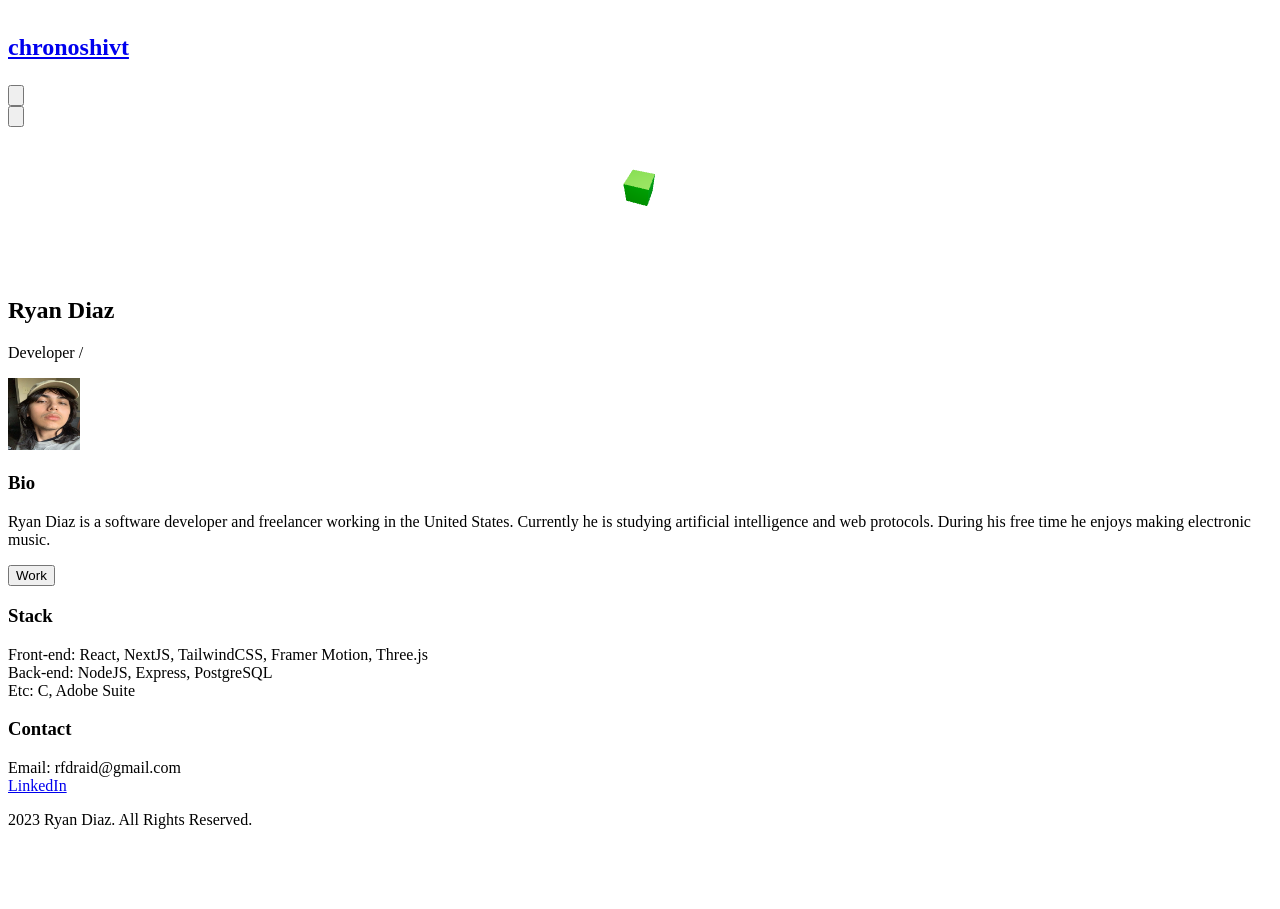
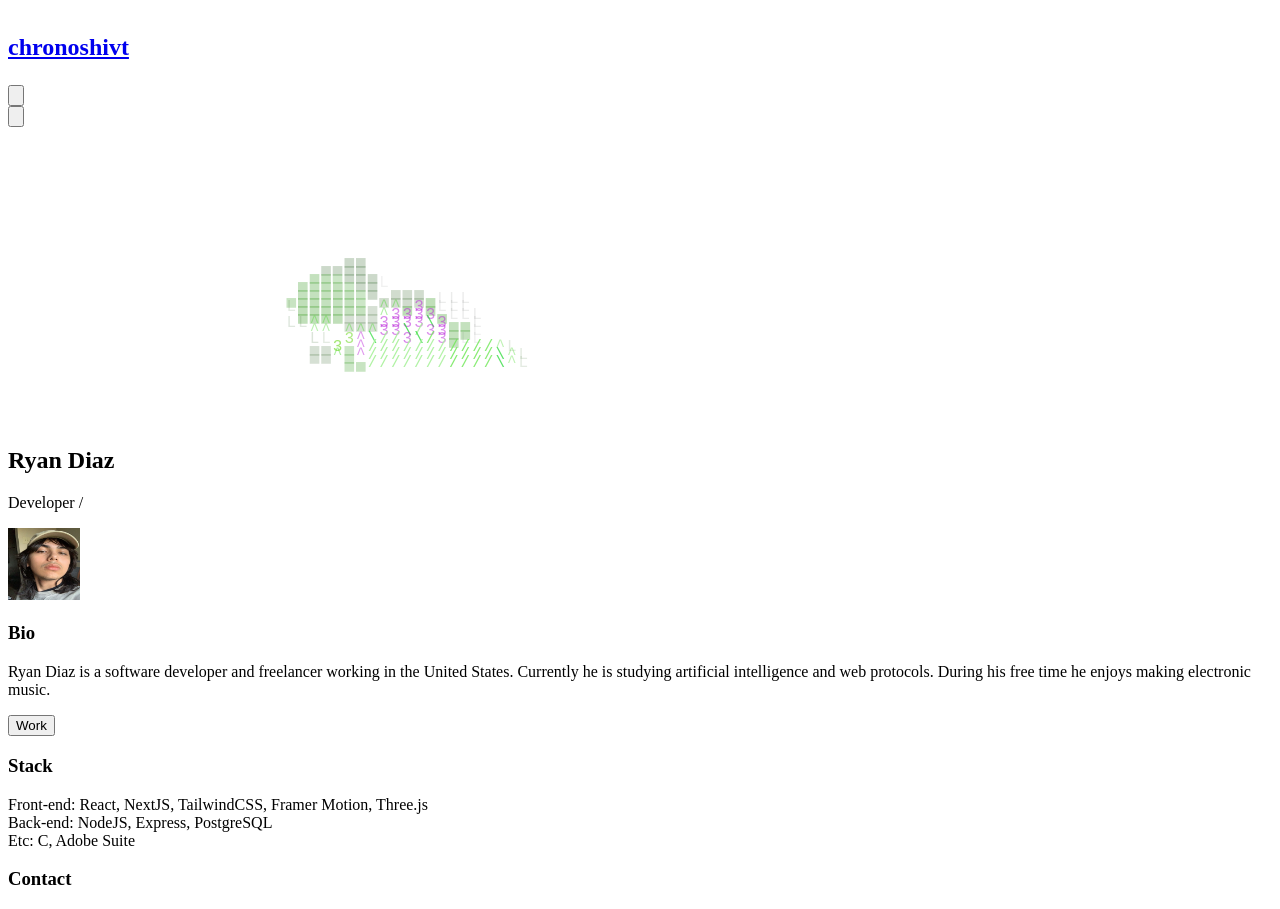
Before and after one commit to chronoshivt/next-portfolio, a Next.js app: page / in a window 1280 px wide. Shown: the part 1280-2189 px from the top of the page. Before the commit the page ends 2117 px from the top, so only its background shows below. Built offline with nearby package versions, Linux system fonts and the light colour scheme.

Commit message:
add animation

```diff
--- a/components/Japan.js
+++ b/components/Japan.js
@@ -1,32 +1,76 @@
-import React from 'react'
-import Image from 'next/image'
-import japan from '../public/japan.png'
-import { Canvas } from "@react-three/fiber";
-import Floor from "../components/three/Floor";
-import Box from "../components/three/Box";
-import LightBulb from "../components/three/Lightbulb";
+import React, { useState, useEffect } from 'react';
+import { generateComplimentaryColors, generateRandomColorByDate } from './colors.js';
+
+function Art({ blobChars, blobColors }) {
+  const [blobPosition, setBlobPosition] = useState({ x: 25, y: 15 });
+  const [trailMap, setTrailMap] = useState(() => Array.from({ length: 30 }, () => new Array(100).fill(0)));
+
+  useEffect(() => {
+    const speed = Math.floor(Math.random() * (4 - 1 + 1)) + 1 // Constant speed for movement
+    const interval = setInterval(() => {
+      setBlobPosition(prevPosition => {
+        const angle = Math.random() * Math.PI * 2; // Generates random movement direction
+        const vx = Math.cos(angle) * speed;
+        const vy = Math.sin(angle) * speed;
+        const newX = Math.min(Math.max(prevPosition.x + vx, 0), 99);
+        const newY = Math.min(Math.max(prevPosition.y + vy, 0), 29);
+
+        // Update blob position and trail fade in one go
+        setTrailMap(prevMap => prevMap.map((row, y) => row.map((cell, x) => {
+          const distance = Math.hypot(newX - x, newY - y);
+          const fade = Math.max(0, cell - 0.02);
+          return distance < 3 ? Math.min(cell + 0.2, 1) : fade;
+        })));
+
+        return { x: newX, y: newY };
+      });
+    }, 100);
+
+    // Clean up the interval on component unmount
+    return () => clearInterval(interval);
+  }, []);
+
+  const artStyle = {
+    fontFamily: 'monospace',
+    whiteSpace: 'pre-wrap',
+    lineHeight: '8px',
+    fontSize: '16px',
+    letterSpacing: '2px',
+    height: '300px',
+  };
+  // Convert the trailMap to ASCII art
+  const generateAsciiArt = (trailMap) => {
+    return trailMap.map((row) =>
+      row.map((cell, x) => {
+        if (cell > 0) {
+          const opacityIndex = Math.floor(cell * (blobColors.length - 1));
+          const color = blobColors[opacityIndex];
+          const opacity = Math.floor(cell * 255).toString(16).padStart(2, '0');
+          const charIndex = Math.floor(cell * (blobChars.length - 1));
+          const char = blobChars[charIndex];
+          return `<span style="color:${color}${opacity};">${char}</span>`;
+        }
+        return ' ';
+      }).join('') + '\n'
+    ).join('');
+  };
 
 
-function Japan() {
-    return (
-        <div className="w-auto m-auto">
-          {/* <Image className="rounded-xl" src={japan} height={280} width={280}/> */}
-          <Canvas
-        shadows={true}
-        className="h-48"
-        camera={{
-          position: [-3, 4, 1],
-        }}
-      >
-                <ambientLight color={"green"} intensity={0.4} />
-                <LightBulb position={[-1, 4, 1]} />
-          <Box/>
+  const asciiArt = generateAsciiArt(trailMap);
 
-        {/* <Floor /> */}
-      </Canvas>
-
-        </div>
-    )
+  return <div style={artStyle} dangerouslySetInnerHTML={{ __html: asciiArt }} />;
 }
 
-export default Japan
+function Japan() {
+  const customChars = ['L', '▄', '^', '3', '\\', '/', 'e'];
+  const baseColor = generateRandomColorByDate(); // Reflects the current date in the base color
+  const complimentaryColors = generateComplimentaryColors(baseColor); // Color scheme based on base color
+
+  return (
+    <div className="w-full h-full overflow-hidden">
+      <Art blobChars={customChars} blobColors={complimentaryColors} />
+    </div>
+  );
+}
+
+export default Japan;
--- /dev/null
+++ b/components/colors.js
@@ -0,0 +1,106 @@
+function hexToHSL(hex) {
+    let r, g, b;
+    if (hex.length === 4) {
+        [r, g, b] = [1, 2, 3].map(i => parseInt(hex[i] + hex[i], 16));
+    } else if (hex.length === 7) {
+        [r, g, b] = [1, 3, 5].map(i => parseInt(hex.slice(i, i + 2), 16));
+    }
+
+    r /= 255;
+    g /= 255;
+    b /= 255;
+    let cmin = Math.min(r, g, b),
+        cmax = Math.max(r, g, b),
+        delta = cmax - cmin,
+        h, s, l = (cmax + cmin) / 2;
+
+    if (delta === 0) h = 0;
+    else {
+        h = ((cmax === r) ? ((g - b) / delta) % 6 : (cmax === g) ? (b - r) / delta + 2 : (r - g) / delta + 4) * 60;
+        if (h < 0) h += 360;
+    }
+
+    s = delta === 0 ? 0 : delta / (1 - Math.abs(2 * l - 1));
+
+    return [Math.round(h), +(s * 100).toFixed(1), +(l * 100).toFixed(1)];
+}
+
+function hslToHex(h, s, l) {
+    s /= 100;
+    l /= 100;
+    const a = s * Math.min(l, 1 - l);
+    const f = n => {
+        const k = (n + h / 30) % 12;
+        const color = l - a * Math.max(Math.min(k - 3, 9 - k, 1), -1);
+        return Math.round(255 * color).toString(16).padStart(2, '0');
+    };
+    return `#${f(0)}${f(8)}${f(4)}`;
+}
+
+export function generateComplimentaryColors(hex) {
+    let [h, s, l] = hexToHSL(hex);
+
+    // Define a range for the variations
+    let variationRange = 15; // degrees of variation in hue for a subtle change
+
+    // Generate shades (darker versions of the same hue)
+    let shades = [];
+    for (let i = 1; i <= 3; i++) {
+        shades.push(hslToHex(h, s, Math.max(l - i * variationRange, 0)));
+    }
+
+    // Generate tints (lighter versions of the same hue)
+    let tints = [];
+    for (let i = 1; i <= 3; i++) {
+        tints.push(hslToHex(h, s, Math.min(l + i * variationRange, 100)));
+    }
+
+    // Generate analogous colors (colors near the hue on the color wheel)
+    let analogous = [];
+    for (let i = -1; i <= 1; i++) {
+        if (i !== 0) {
+            let analogousHue = (h + i * variationRange + 360) % 360;
+            analogous.push(hslToHex(analogousHue, s, l));
+        }
+    }
+
+    // Generate a complimentary color (a color opposite on the color wheel)
+    let complimentary = hslToHex((h + 180) % 360, s, l);
+
+    // Construct the final palette
+    let palette = [...shades, hex, ...tints, complimentary, ...analogous];
+
+    // Sort the colors by their lightness values to have a nice gradient
+    palette.sort((a, b) => {
+        const [, , lightA] = hexToHSL(a);
+        const [, , lightB] = hexToHSL(b);
+        return lightA - lightB;
+    });
+
+    return palette;
+}
+
+
+
+
+function shuffleArray(array) {
+    for (let i = array.length - 1; i > 0; i--) {
+        let j = Math.floor(Math.random() * (i + 1));
+        [array[i], array[j]] = [array[j], array[i]];
+    }
+    return array;
+}
+
+export function generateRandomColorByDate() {
+    const seed = Date.now();
+    const random = (seed, max, factor = 1) => Math.floor((Math.sin(seed) * 10000 - Math.floor(Math.sin(seed) * 10000)) * max * factor);
+    return `#${random(seed, 70).toString(16).padStart(2, '0')}${random(seed + 1, 256).toString(16).padStart(2, '0')}${random(seed + 2, 70).toString(16).padStart(2, '0')}`;
+}
+
+// Example usage:
+// const color = generateRandomColorByDate();
+// console.log(color);
+
+// const originalColor = '#00ff00';
+// const complimentaryScheme = generateComplimentaryColors(originalColor);
+// console.log(complimentaryScheme);
--- a/components/three/Lightbulb.js
+++ /dev/null
@@ -1,13 +0,0 @@
-import React from "react";
-
-function LightBulb(props) {
-  return (
-    <mesh {...props} >
-      <pointLight castShadow />
-      <sphereBufferGeometry args={[0.2, 30, 10]} />
-      <meshPhongMaterial emissive={"yellow"}  />
-    </mesh>
-  );
-}
-
-export default LightBulb;
--- a/package.json
+++ b/package.json
@@ -11,7 +11,7 @@
     "@tippyjs/react": "^4.2.5",
     "eslint-config-next": "^13.1.2",
     "framer-motion": "^5.3.0",
-    "next": "^12.3.0",
+    "next": "^14.0.1",
     "react": "^18.2.0",
     "react-dom": "^18.2.0",
     "sharp": "^0.31.3",
```
Also changed, not shown: 1 other file (tests, documents, lock files or other folders).
